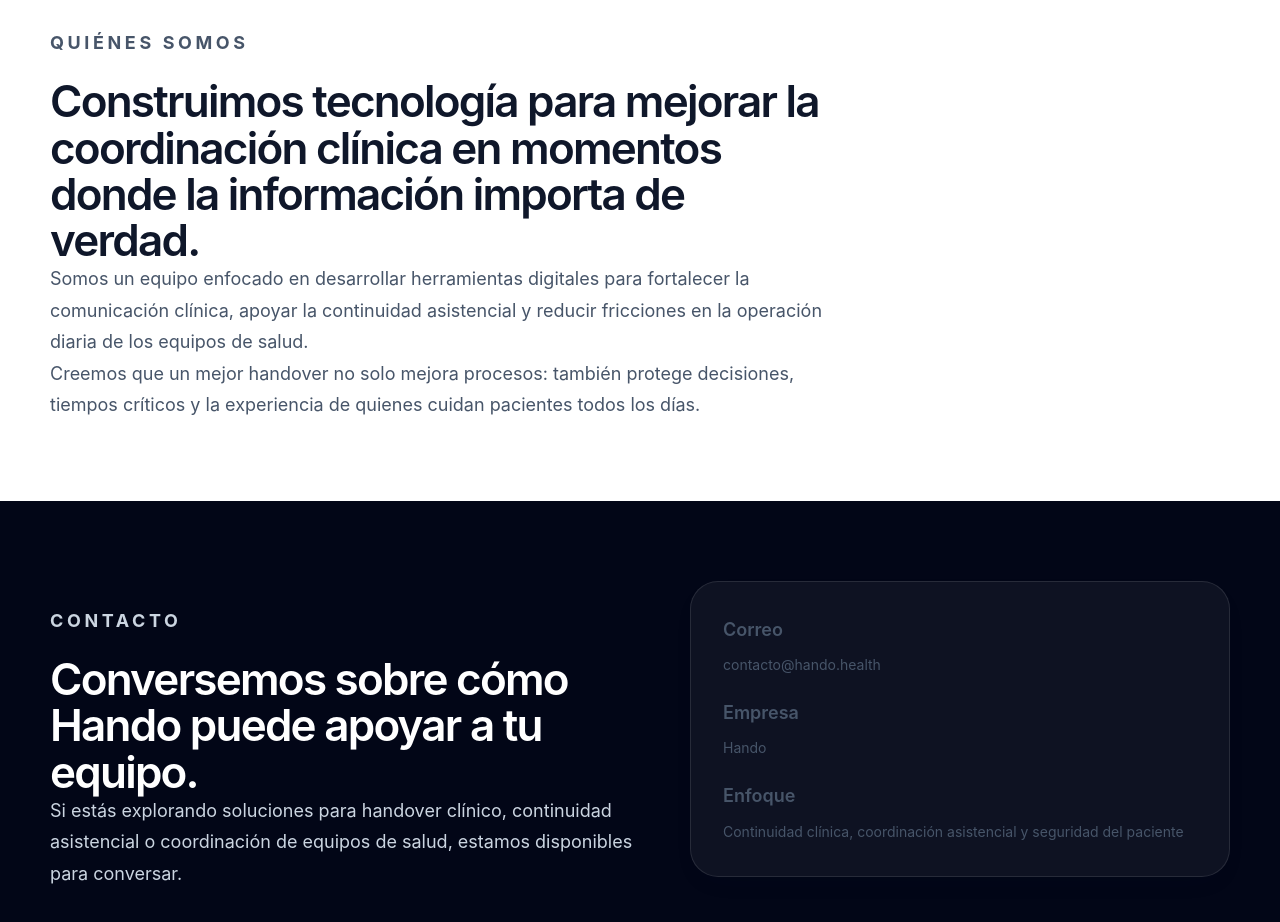
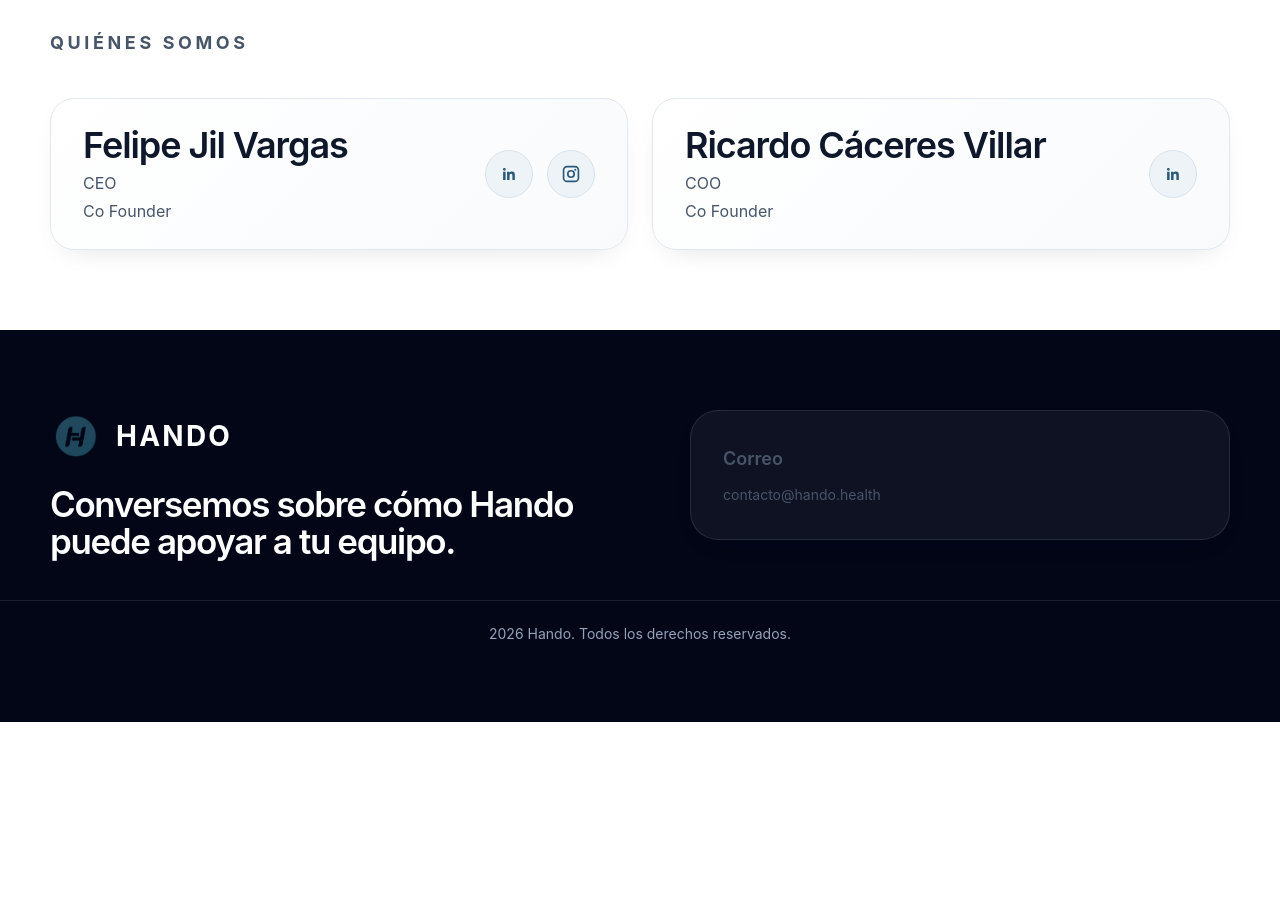
Before and after one commit to lMochl/HANDOWEB2, a React (Vite) app: page / in a window 1280 px wide. Shown: the part 3580-4502 px from the top of the page. After the commit the page ends 4302 px from the top, so only its background shows below. Built offline with nearby package versions, Linux system fonts and the light colour scheme.

Commit message:
Update founders and contact sections

```diff
--- a/src/HandoLandingPage.tsx
+++ b/src/HandoLandingPage.tsx
@@ -20,6 +20,28 @@
       "Genera retroalimentación útil a partir de la práctica clínica cotidiana para apoyar aprendizaje, consistencia y desempeño.",
   },
 ];
+
+function LinkedInIcon() {
+  return (
+    <svg viewBox="0 0 24 24" aria-hidden="true">
+      <path
+        fill="currentColor"
+        d="M6.94 8.5A1.56 1.56 0 1 1 6.94 5.38a1.56 1.56 0 0 1 0 3.12ZM8.3 18.5H5.58V9.55H8.3v8.95ZM18.42 18.5h-2.7v-4.35c0-1.04-.02-2.38-1.45-2.38-1.45 0-1.67 1.13-1.67 2.3v4.43H9.9V9.55h2.6v1.22h.04c.36-.69 1.25-1.42 2.57-1.42 2.75 0 3.26 1.81 3.26 4.16v4.99Z"
+      />
+    </svg>
+  );
+}
+
+function InstagramIcon() {
+  return (
+    <svg viewBox="0 0 24 24" aria-hidden="true">
+      <path
+        fill="currentColor"
+        d="M7.75 3h8.5A4.75 4.75 0 0 1 21 7.75v8.5A4.75 4.75 0 0 1 16.25 21h-8.5A4.75 4.75 0 0 1 3 16.25v-8.5A4.75 4.75 0 0 1 7.75 3Zm0 1.8A2.95 2.95 0 0 0 4.8 7.75v8.5a2.95 2.95 0 0 0 2.95 2.95h8.5a2.95 2.95 0 0 0 2.95-2.95v-8.5a2.95 2.95 0 0 0-2.95-2.95h-8.5Zm8.95 1.35a1.1 1.1 0 1 1 0 2.2 1.1 1.1 0 0 1 0-2.2ZM12 7.6A4.4 4.4 0 1 1 7.6 12 4.4 4.4 0 0 1 12 7.6Zm0 1.8A2.6 2.6 0 1 0 14.6 12 2.6 2.6 0 0 0 12 9.4Z"
+      />
+    </svg>
+  );
+}
 
 export default function HandoLandingPage() {
   return (
@@ -189,15 +211,37 @@
           <div className="container">
             <div className="section-copy section-copy-wide">
               <p className="section-label">Quiénes somos</p>
-              <h2>Construimos tecnología para mejorar la coordinación clínica en momentos donde la información importa de verdad.</h2>
-              <p>
-                Somos un equipo enfocado en desarrollar herramientas digitales para fortalecer la comunicación clínica, apoyar la continuidad asistencial y reducir
-                fricciones en la operación diaria de los equipos de salud.
-              </p>
-              <p>
-                Creemos que un mejor handover no solo mejora procesos: también protege decisiones, tiempos críticos y la experiencia de quienes cuidan pacientes todos
-                los días.
-              </p>
+            </div>
+
+            <div className="team-grid">
+              <article className="team-card">
+                <div>
+                  <h2 className="team-name">Felipe Jil Vargas</h2>
+                  <p className="team-role">CEO</p>
+                  <p className="team-role">Co Founder</p>
+                </div>
+                <div className="team-links" aria-label="Redes sociales de Felipe Jil Vargas">
+                  <a href="https://www.linkedin.com/in/felipejilvargas/" target="_blank" rel="noreferrer" aria-label="LinkedIn de Felipe Jil Vargas">
+                    <LinkedInIcon />
+                  </a>
+                  <a href="https://www.instagram.com/enfermeria_innovacion/" target="_blank" rel="noreferrer" aria-label="Instagram de Felipe Jil Vargas">
+                    <InstagramIcon />
+                  </a>
+                </div>
+              </article>
+
+              <article className="team-card">
+                <div>
+                  <h2 className="team-name">Ricardo Cáceres Villar</h2>
+                  <p className="team-role">COO</p>
+                  <p className="team-role">Co Founder</p>
+                </div>
+                <div className="team-links" aria-label="Redes sociales de Ricardo Cáceres Villar">
+                  <a href="https://www.linkedin.com/in/ricardocaceresvillar/" target="_blank" rel="noreferrer" aria-label="LinkedIn de Ricardo Cáceres Villar">
+                    <LinkedInIcon />
+                  </a>
+                </div>
+              </article>
             </div>
           </div>
         </section>
@@ -205,11 +249,11 @@
         <section id="contacto" className="section contact-section">
           <div className="container contact-grid">
             <div className="section-copy">
-              <p className="contact-label">Contacto</p>
-              <h2>Conversemos sobre cómo Hando puede apoyar a tu equipo.</h2>
-              <p>
-                Si estás explorando soluciones para handover clínico, continuidad asistencial o coordinación de equipos de salud, estamos disponibles para conversar.
-              </p>
+              <div className="contact-brand">
+                <img src="/hando-logo.png" alt="Logo de Hando" className="contact-brand-mark" />
+                <span className="contact-brand-name">HANDO</span>
+              </div>
+              <h2 className="contact-title">Conversemos sobre cómo Hando puede apoyar a tu equipo.</h2>
             </div>
 
             <div className="contact-card">
@@ -217,16 +261,9 @@
                 <p className="contact-card-title">Correo</p>
                 <p>contacto@hando.health</p>
               </div>
-              <div>
-                <p className="contact-card-title">Empresa</p>
-                <p>Hando</p>
-              </div>
-              <div>
-                <p className="contact-card-title">Enfoque</p>
-                <p>Continuidad clínica, coordinación asistencial y seguridad del paciente</p>
-              </div>
             </div>
           </div>
+          <footer className="site-footer">2026 Hando. Todos los derechos reservados.</footer>
         </section>
       </main>
     </div>
--- a/src/styles.css
+++ b/src/styles.css
@@ -391,6 +391,69 @@
   gap: 32px;
 }
 
+.team-grid {
+  display: grid;
+  grid-template-columns: repeat(2, minmax(0, 1fr));
+  gap: 24px;
+  margin-top: 40px;
+}
+
+.team-card {
+  display: flex;
+  align-items: center;
+  justify-content: space-between;
+  gap: 24px;
+  padding: 28px 32px;
+  border: 1px solid var(--border);
+  border-radius: 24px;
+  background: linear-gradient(135deg, #ffffff, #f8fafc);
+  box-shadow: var(--shadow-card);
+}
+
+.team-name {
+  font-size: clamp(28px, 4vw, 36px);
+  font-weight: 600;
+  letter-spacing: -0.03em;
+  line-height: 1.05;
+}
+
+.team-role {
+  margin-top: 8px;
+  font-size: 16px;
+  color: var(--muted);
+}
+
+.team-links {
+  display: flex;
+  align-items: center;
+  gap: 14px;
+  flex: none;
+}
+
+.team-links a {
+  display: inline-flex;
+  align-items: center;
+  justify-content: center;
+  width: 48px;
+  height: 48px;
+  border-radius: 999px;
+  border: 1px solid #d8e3eb;
+  background: var(--teal-bg);
+  color: var(--teal);
+  transition: transform 140ms ease, background-color 140ms ease, border-color 140ms ease;
+}
+
+.team-links a:hover {
+  transform: translateY(-2px);
+  background: #dbe8ef;
+  border-color: #bfd1de;
+}
+
+.team-links svg {
+  width: 22px;
+  height: 22px;
+}
+
 .gradient-panel,
 .contact-card {
   border-radius: var(--radius-xl);
@@ -469,6 +532,31 @@
   color: var(--white);
 }
 
+.contact-brand {
+  display: flex;
+  align-items: center;
+  gap: 14px;
+  margin-bottom: 24px;
+}
+
+.contact-brand-mark {
+  width: 52px;
+  height: 52px;
+  object-fit: contain;
+  flex: none;
+}
+
+.contact-brand-name {
+  font-size: 28px;
+  font-weight: 700;
+  letter-spacing: 0.08em;
+  color: var(--white);
+}
+
+.contact-title {
+  font-size: clamp(26px, 3.2vw, 35px) !important;
+}
+
 .contact-grid {
   display: grid;
   grid-template-columns: minmax(0, 1fr) minmax(300px, 0.9fr);
@@ -495,6 +583,15 @@
   color: var(--white);
 }
 
+.site-footer {
+  margin-top: 40px;
+  padding-top: 24px;
+  border-top: 1px solid rgba(255, 255, 255, 0.1);
+  font-size: 14px;
+  color: #94a3b8;
+  text-align: center;
+}
+
 @media (max-width: 980px) {
   .hero-grid,
   .split-grid,
@@ -514,6 +611,15 @@
     max-width: none;
     border-left: 0;
     padding-left: 0;
+  }
+
+  .team-card {
+    flex-direction: column;
+    align-items: flex-start;
+  }
+
+  .team-grid {
+    grid-template-columns: 1fr;
   }
 }
 
```
